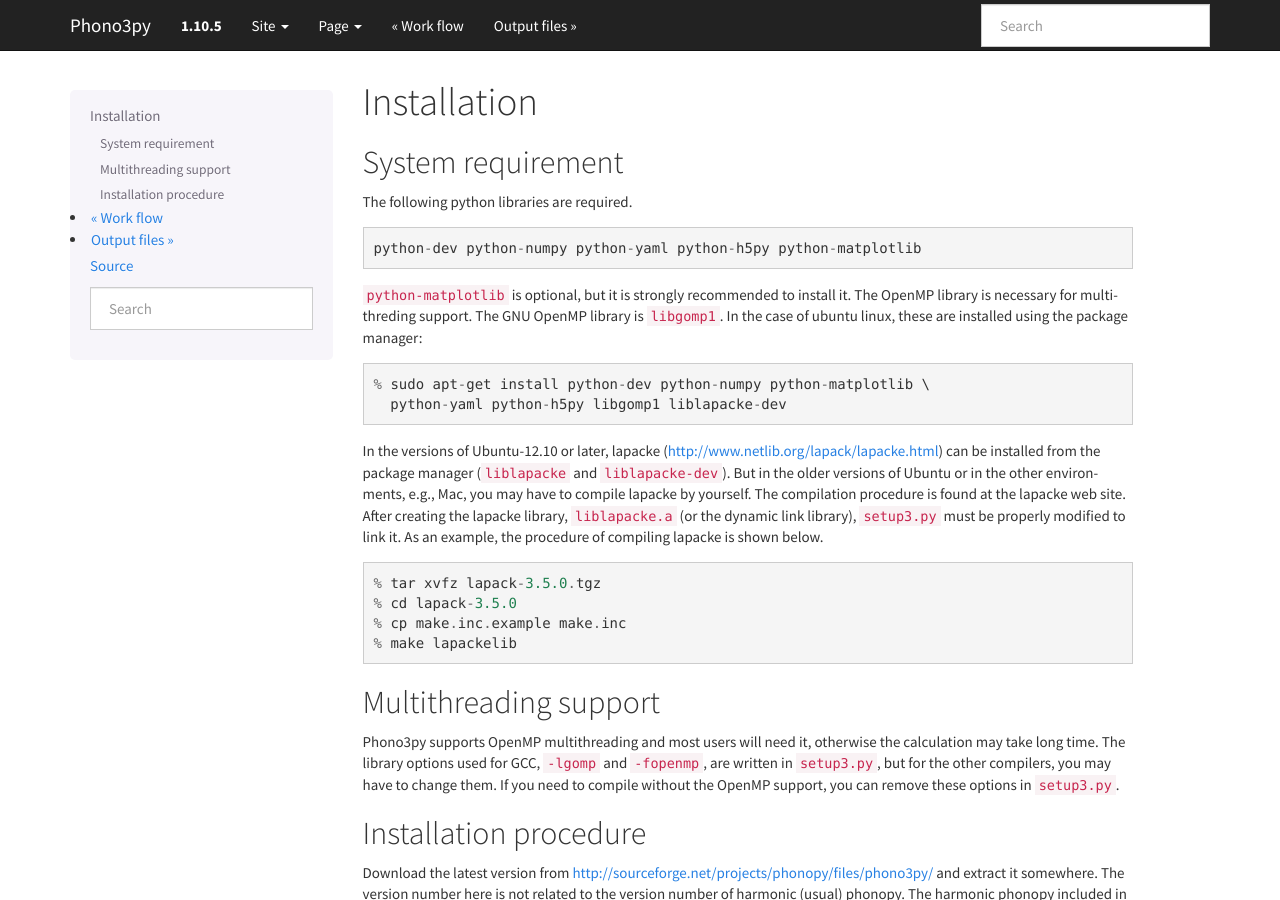
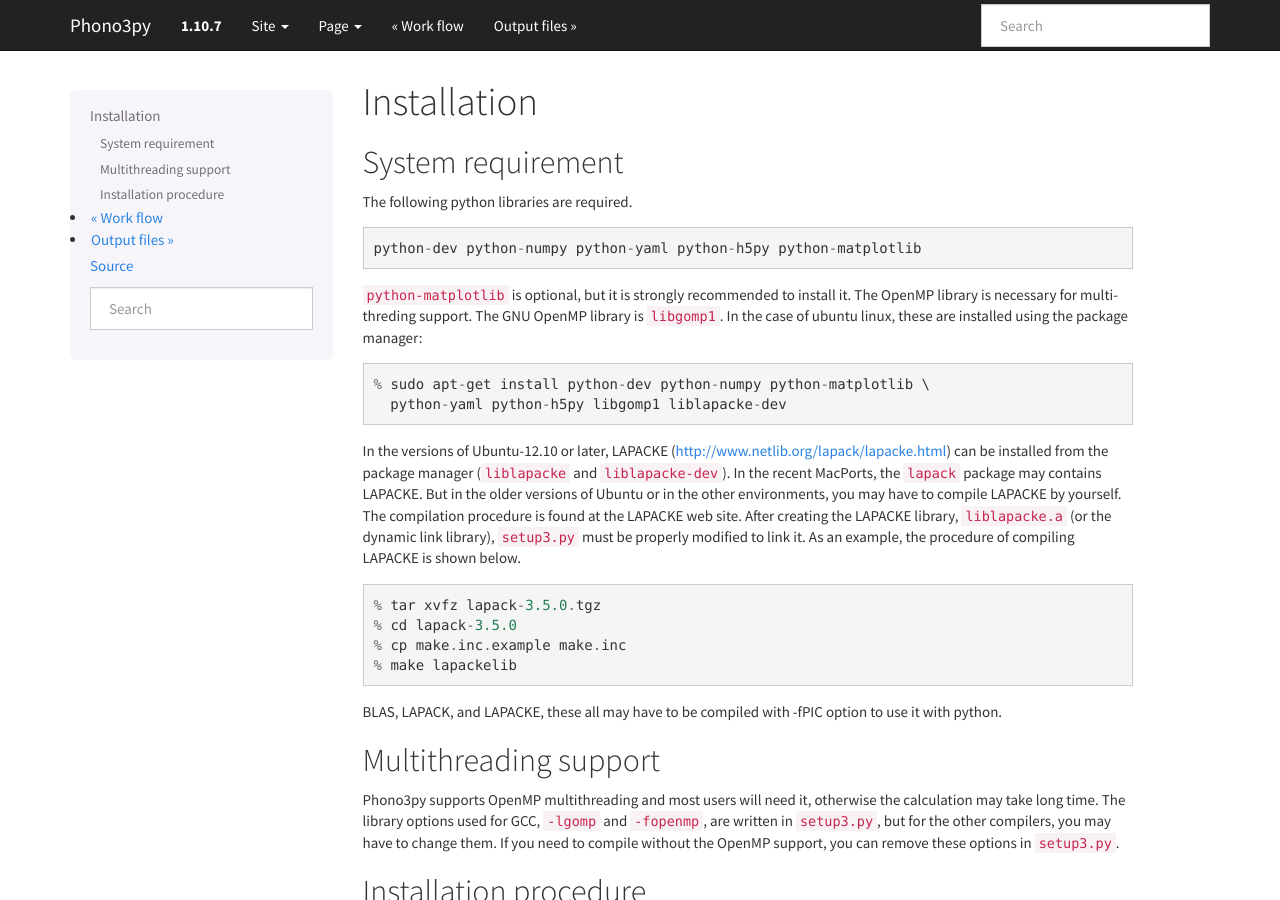
Before and after one commit to phonopy/phono3py, a Sphinx documentation site: the page built from doc/install.rst, in a window 1280 px wide and 900 px high. Built offline with Sphinx 7.4.7, drawn with Linux system fonts in a browser that asks for light colours; formulas are drawn with MathJax 3.

Commit message:
Update document for version 1.10.7

```diff
--- a/doc/conf.py
+++ b/doc/conf.py
@@ -49,9 +49,9 @@
 # built documents.
 #
 # The short X.Y version.
-version = '1.10.5'
+version = '1.10.7'
 # The full version, including alpha/beta/rc tags.
-release = '1.10.5'
+release = '1.10.7'
 
 # The language for content autogenerated by Sphinx. Refer to documentation
 # for a list of supported languages.
--- a/doc/index.rst
+++ b/doc/index.rst
@@ -13,7 +13,9 @@
 http://dx.doi.org/10.1103/PhysRevB.91.094306 or the draft in arxiv at
 http://arxiv.org/abs/1501.00691 .
 
-Examples are found in ``example-phono3py`` directory.
+Examples are found in ``example-phono3py`` directory. Phono3py API
+example ``Si.py`` is found in ``example-phono3py/Si`` directory, but
+the API document has not yet written.
 
 Documentation
 =============
--- a/doc/install.rst
+++ b/doc/install.rst
@@ -20,15 +20,16 @@
    % sudo apt-get install python-dev python-numpy python-matplotlib \
      python-yaml python-h5py libgomp1 liblapacke-dev
 
-In the versions of Ubuntu-12.10 or later, lapacke
+In the versions of Ubuntu-12.10 or later, LAPACKE
 (http://www.netlib.org/lapack/lapacke.html) can be installed from the
-package manager (``liblapacke`` and ``liblapacke-dev``). But in the
-older versions of Ubuntu or in the other environments, e.g., Mac, you
-may have to compile lapacke by yourself. The compilation procedure is
-found at the lapacke web site. After creating the lapacke library,
+package manager (``liblapacke`` and ``liblapacke-dev``). In the recent
+MacPorts, the ``lapack`` package may contains LAPACKE. But in the
+older versions of Ubuntu or in the other environments, you
+may have to compile LAPACKE by yourself. The compilation procedure is
+found at the LAPACKE web site. After creating the LAPACKE library,
 ``liblapacke.a`` (or the dynamic link library), ``setup3.py`` must be
 properly modified to link it. As an example, the procedure of
-compiling lapacke is shown below.
+compiling LAPACKE is shown below.
 
 ::
 
@@ -36,6 +37,9 @@
    % cd lapack-3.5.0
    % cp make.inc.example make.inc
    % make lapackelib
+
+BLAS, LAPACK, and LAPACKE, these all may have to be compiled
+with -fPIC option to use it with python.
 
 Multithreading support
 ------------------------
```
Also changed, not shown: doc/changelog.rst (+7 -0 lines).
